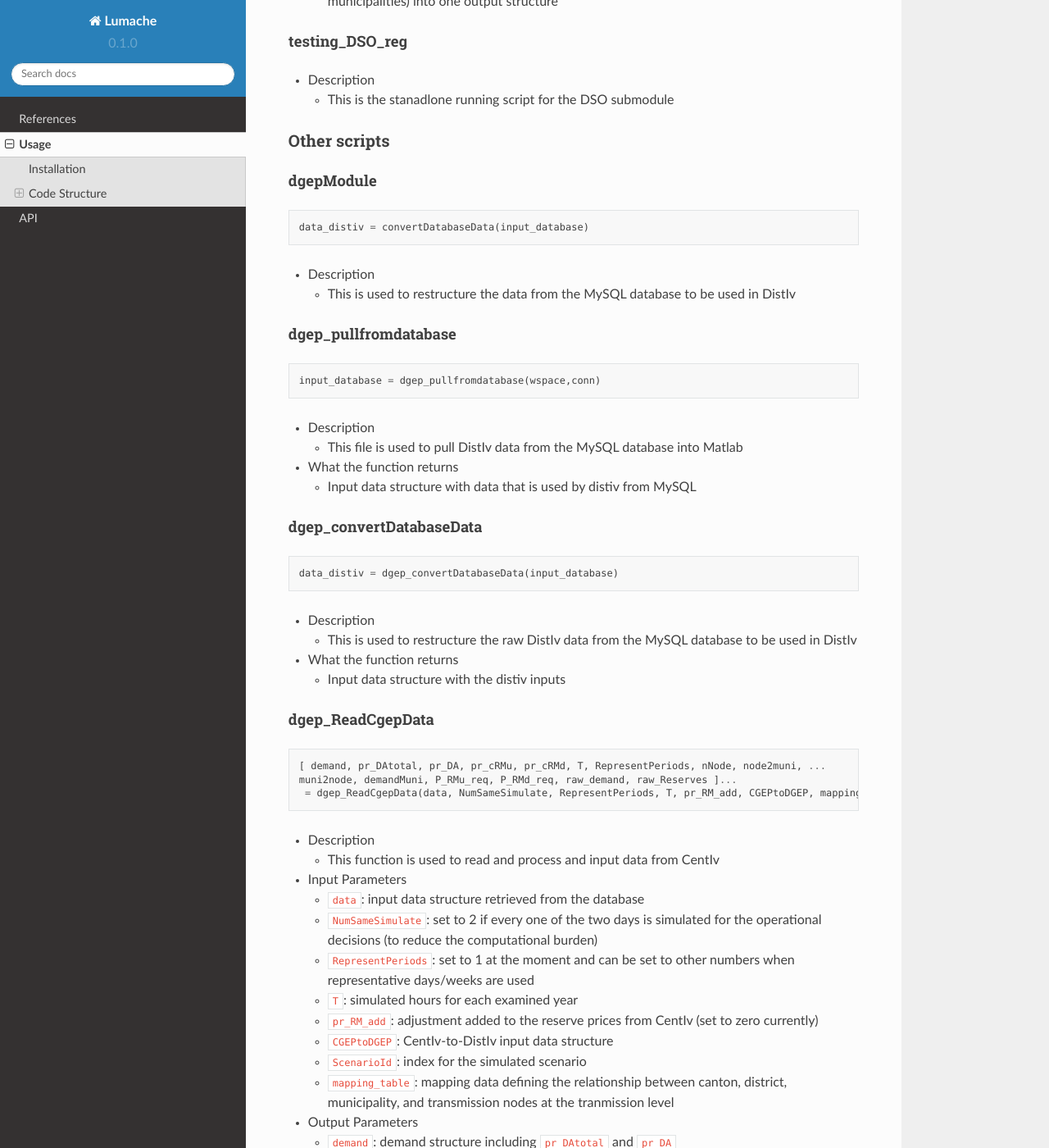
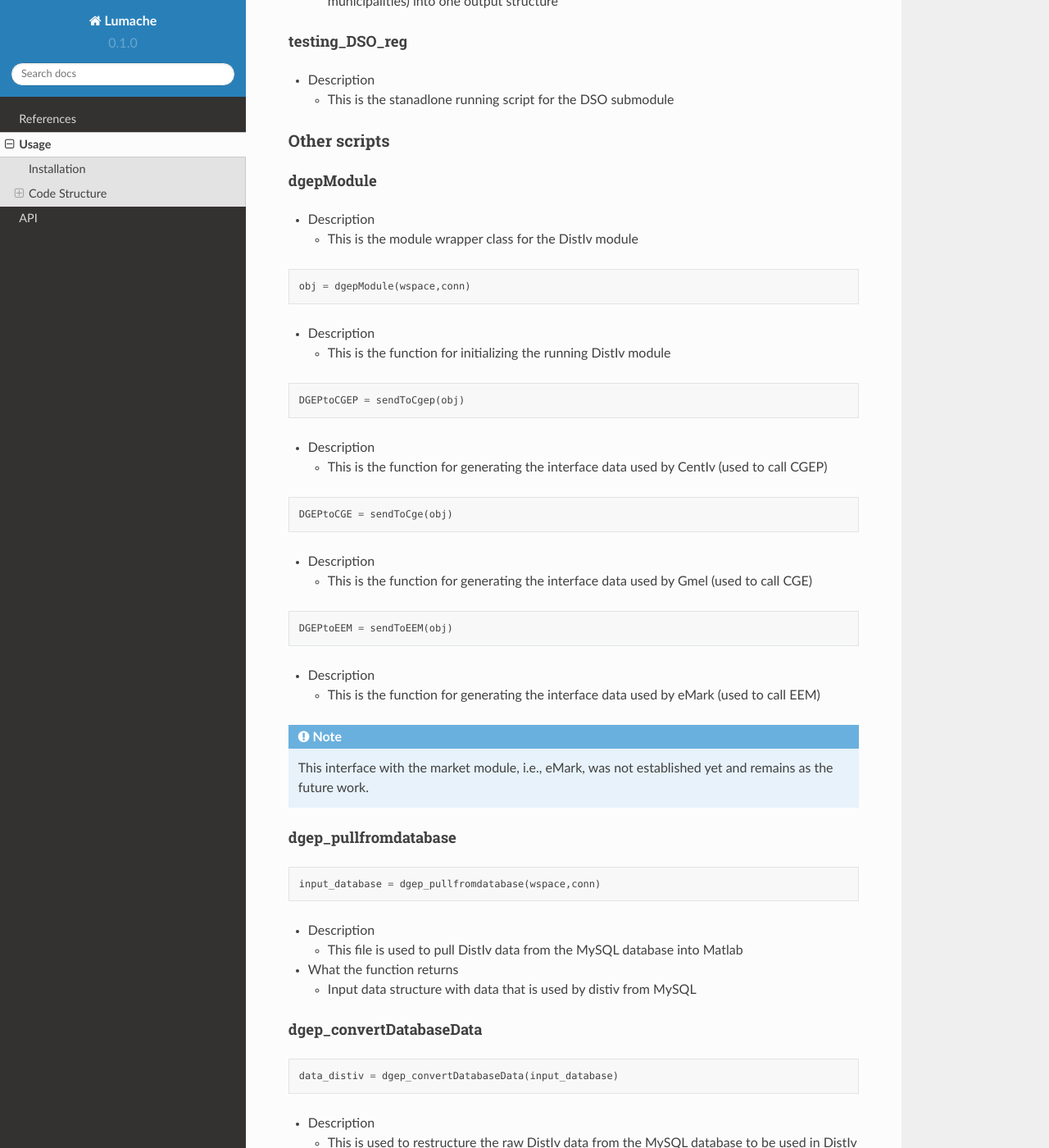
Before and after one commit to xuejiaohan/Nexuse_distiv_doc, a Sphinx documentation site: the page built from docs/source/usage.rst, in a window 1280 px wide and 1400 px high, scrolled down 9658 px. Shown: the whole window at 82% size. Built offline with Sphinx 7.4.7 and the Read the Docs theme 2.0.0, drawn with Linux system fonts in a browser that asks for light colours; pages that are not in the unit, such as notebooks, are missing from menus; some of the changed text lies outside the part shown.

Commit message:
Update usage.rst

```diff
--- a/docs/source/usage.rst
+++ b/docs/source/usage.rst
@@ -542,15 +542,49 @@ Other scripts
 .. _dgepModule:
 
 dgepModule
-~~~~~~~~~~~~~~
+~~~~~~~~~~~
+
+* Description
+
+  * This is the module wrapper class for the DistIv module
 
 .. code-block::
 
-   data_distiv = convertDatabaseData(input_database)
+   obj = dgepModule(wspace,conn)
 
 * Description
 
-  * This is used to restructure the data from the MySQL database to be used in DistIv
+  * This is the function for initializing the running DistIv module
+
+
+.. code-block::
+
+   DGEPtoCGEP = sendToCgep(obj)
+
+* Description
+
+  * This is the function for generating the interface data used by CentIv (used to call CGEP)
+
+
+.. code-block::
+
+   DGEPtoCGE = sendToCge(obj)
+
+* Description
+
+  * This is the function for generating the interface data used by Gmel (used to call CGE)
+
+
+.. code-block::
+
+   DGEPtoEEM = sendToEEM(obj)
+
+* Description
+
+  * This is the function for generating the interface data used by eMark (used to call EEM)
+
+.. note::
+   This interface with the market module, i.e., eMark, was not established yet and remains as the future work.
 
 
 
@@ -651,7 +685,7 @@ municipality2node
 .. note::
    The script needs to run once to create the input mapping matrix and need to only run again if a new set of tranmission nodes are used;
 
-   The process is differentiated before and after 2020 due to the changes of transmission nodes in CentIv
+   The process is differentiated before and after 2020 due to the changes of transmission nodes in CentIv.
 
 
 
```
Also changed, not shown: other parts of docs/source/usage.rst (+1 -1 lines).
